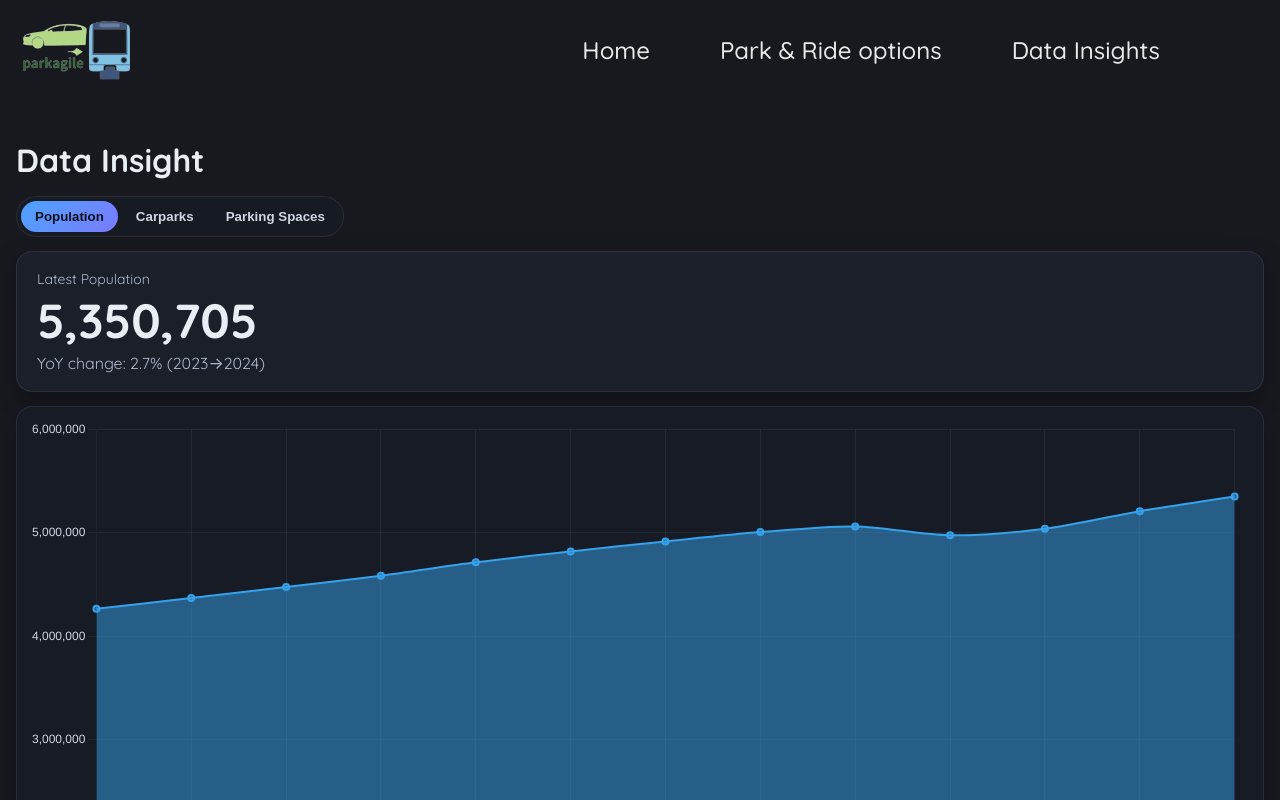
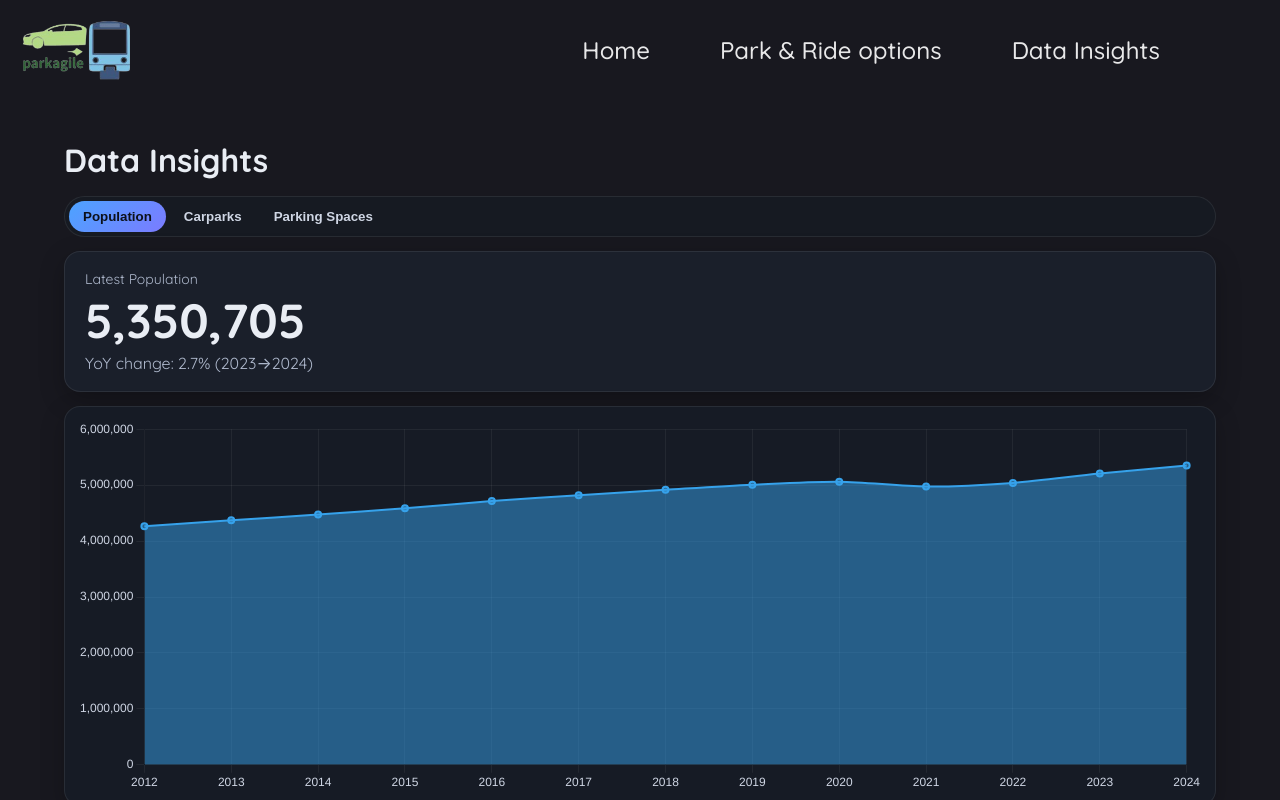
Before and after one commit to ZhaoweiWu129/FIT5020_TP09, a Vue app: page /data-insight in a window 1280 px wide. Shown: the top 800 px of the page. Built offline with nearby package versions, Linux system fonts and the light colour scheme.

Commit message:
more ui refinements

```diff
--- a/src/components/RouteMap.vue
+++ b/src/components/RouteMap.vue
@@ -515,7 +515,7 @@ function clearRoute() {
   cursor: pointer;
   font-weight: 600;
 }
-.btn--primary:hover { filter: brightness(.98); transform: translateY(-1px); }
+.btn--primary:hover { background-color: #627baa; }
 
 .summary { margin-top: 10px; }
 .summary__pill {
--- a/src/views/DataInsight.vue
+++ b/src/views/DataInsight.vue
@@ -1,6 +1,6 @@
 <template>
   <section class="insight">
-    <h1 class="insight__title">Data Insight</h1>
+    <h1 class="insight__title">Data Insights</h1>
 
     <!-- Switch -->
     <div class="switch">
@@ -293,7 +293,10 @@ export default {
 
 <style scoped>
 .insight {
-  max-width: 1600px;
+  display: flex;
+  flex-direction: column;
+  max-width: 90vw;
+  max-height: 80vh;
   margin: 24px auto;
   padding: 16px;
   color: #e9edf4;
```
